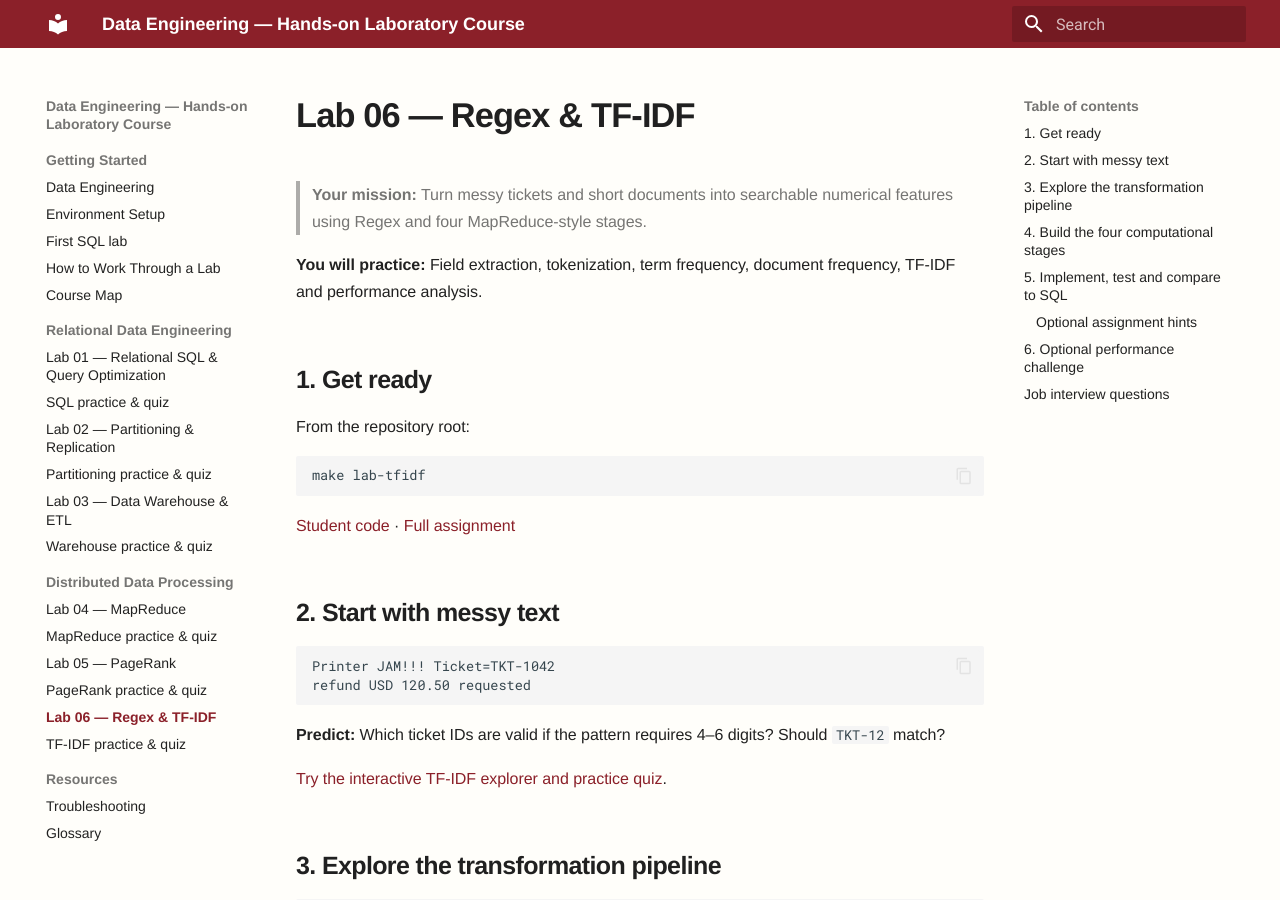
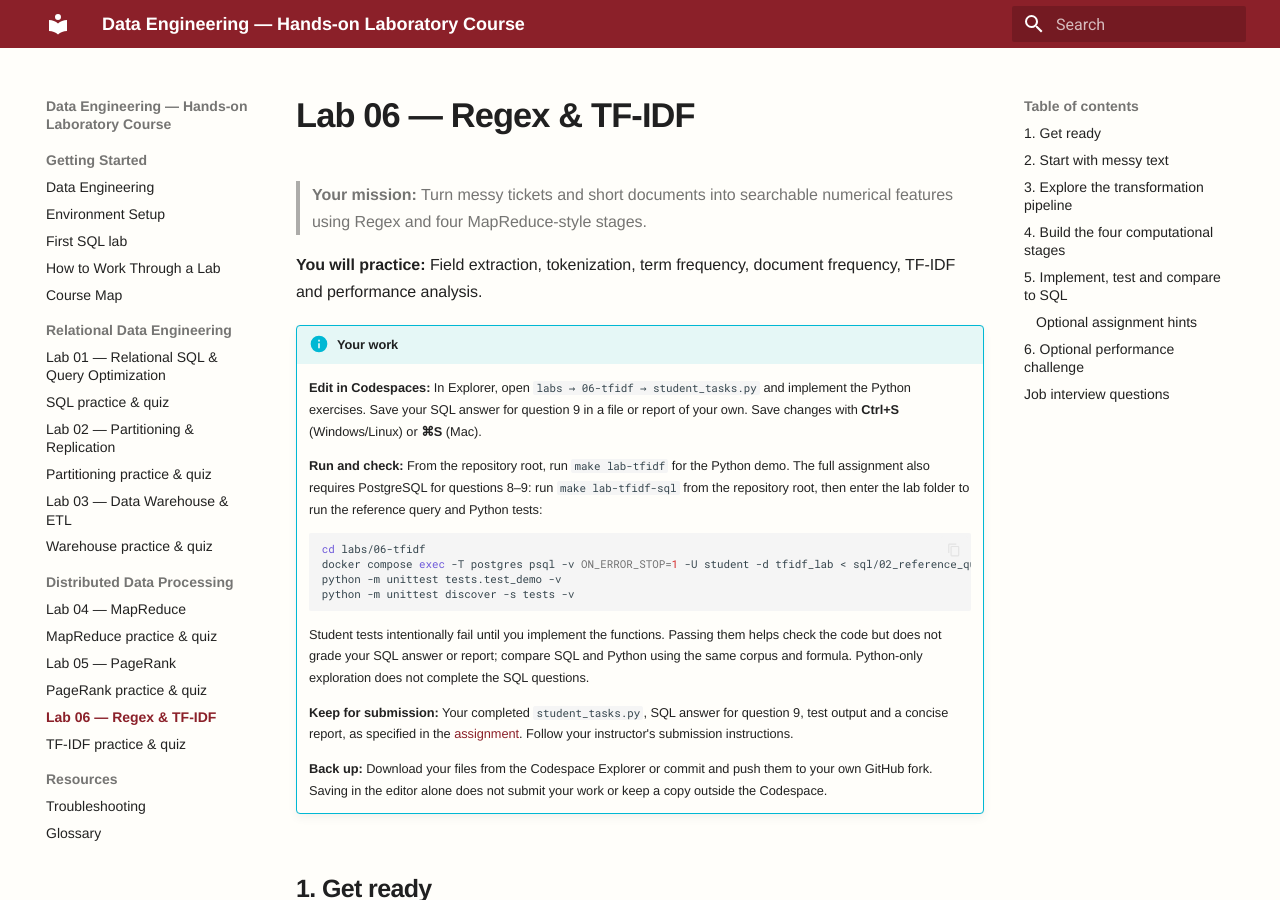
Before and after one commit to OrPerets/postgres-data-engineering-student, an MkDocs documentation site: the page built from docs/gitbook/labs/06-tfidf.md, in a window 1280 px wide and 900 px high. Built offline with MkDocs 1.6.1 and Material for MkDocs 9.7.7, drawn with Linux system fonts in a browser that asks for light colours.

Commit message:
Add work guidance to remaining labs

````diff
--- a/docs/gitbook/labs/06-tfidf.md
+++ b/docs/gitbook/labs/06-tfidf.md
@@ -3,6 +3,25 @@
 > **Your mission:** Turn messy tickets and short documents into searchable numerical features using Regex and four MapReduce-style stages.
 
 **You will practice:** Field extraction, tokenization, term frequency, document frequency, TF-IDF and performance analysis.
+
+!!! info "Your work"
+
+    **Edit in Codespaces:** In Explorer, open `labs → 06-tfidf → student_tasks.py` and implement the Python exercises. Save your SQL answer for question 9 in a file or report of your own. Save changes with **Ctrl+S** (Windows/Linux) or **⌘S** (Mac).
+
+    **Run and check:** From the repository root, run `make lab-tfidf` for the Python demo. The full assignment also requires PostgreSQL for questions 8–9: run `make lab-tfidf-sql` from the repository root, then enter the lab folder to run the reference query and Python tests:
+
+    ```bash
+    cd labs/06-tfidf
+    docker compose exec -T postgres psql -v ON_ERROR_STOP=1 -U student -d tfidf_lab < sql/02_reference_query.sql
+    python -m unittest tests.test_demo -v
+    python -m unittest discover -s tests -v
+    ```
+
+    Student tests intentionally fail until you implement the functions. Passing them helps check the code but does not grade your SQL answer or report; compare SQL and Python using the same corpus and formula. Python-only exploration does not complete the SQL questions.
+
+    **Keep for submission:** Your completed `student_tasks.py`, SQL answer for question 9, test output and a concise report, as specified in the [assignment](https://github.com/OrPerets/postgres-data-engineering-student/blob/main/labs/06-tfidf/STUDENT_ASSIGNMENT.md). Follow your instructor's submission instructions.
+
+    **Back up:** Download your files from the Codespace Explorer or commit and push them to your own GitHub fork. Saving in the editor alone does not submit your work or keep a copy outside the Codespace.
 
 ## 1. Get ready
 
````
Also changed, not shown: docs/gitbook/labs/03-dwh-etl.md (+19 -0 lines), docs/gitbook/labs/04-mapreduce.md (+19 -0 lines), docs/gitbook/labs/05-pagerank.md (+18 -0 lines).
